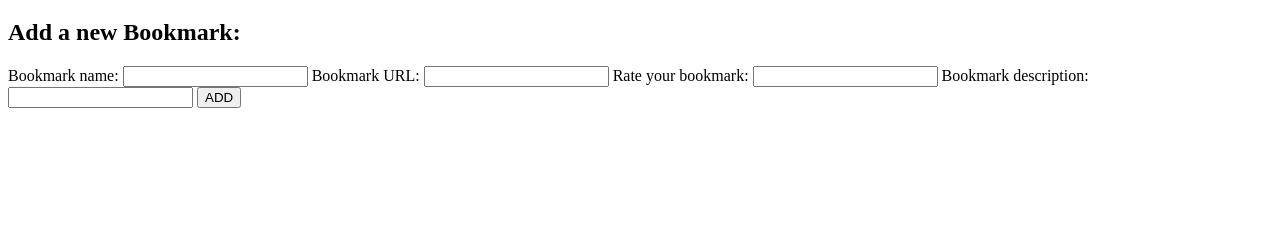
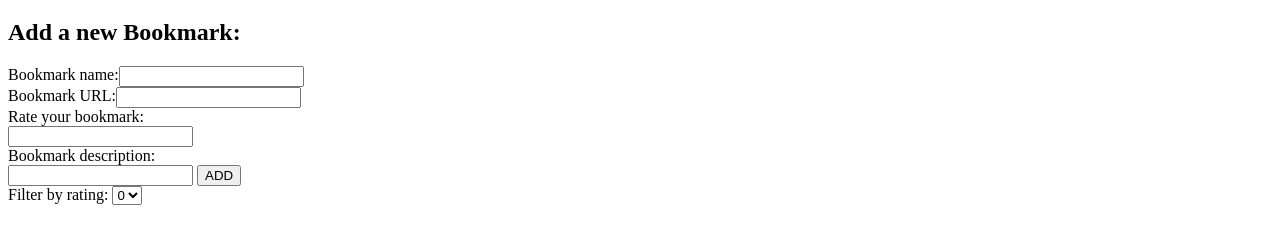
Before and after one commit to thinkful-ei20/cam-bookmark-app, a plain HTML site: page index.html in a window 1280 px wide. Shown: the part 61-304 px from the top of the page. Drawn offline with nearby package versions, Linux system fonts and the light colour scheme; files that its build step writes are made by us from their sources.

Commit message:
Added filter rating option to html, added ajax calls to api.js

```diff
--- a/css/main.css
+++ b/css/main.css
@@ -0,0 +1,11 @@
+* {
+  box-sizing: border-box;
+}
+
+.add-bookmark-form {
+  width: 25%;
+}
+
+.add-bookmark-form label {
+  float: left;
+}
--- a/index.html
+++ b/index.html
@@ -5,7 +5,7 @@
   <meta name="viewport" content="width=device-width, initial-scale=1.0">
   <meta http-equiv="X-UA-Compatible" content="ie=edge">
   <meta name="author" content="CSPrier">
-  <link rel="stylesheet" href="styles/main.css">
+  <link rel="stylesheet" href="css/main.css">
   <title>BOOKMARK MANAGER | WELOME</title>
 </head>
 <body>
@@ -19,16 +19,26 @@
       <form class="add-bookmark-form">
         <h2>Add a new Bookmark:</h2>
         <label for="bookmark-name">Bookmark name:</label>
-        <input type="text" id="bookmark-name">
+        <input type="text" id="bookmark-title" required>
         <label for="bookmark-url">Bookmark URL:</label>
-        <input type="text" id="bookmark-url">
+        <input type="text" id="bookmark-url" required>
         <label for="bookmark-rating">Rate your bookmark:</label>
-        <input type="text" id="rating">
+        <input type="number" id="rating">
         <label for="bookmark-description">Bookmark description:</label>
         <input type="text" id="description">
         <input type="submit" value="ADD">
       </form>
 
+      <label for="rating-filter">Filter by rating:
+      <select class="rating-filter">
+        <option value="0">0</option>
+        <option value="1">1</option>
+        <option value="2">2</option>
+        <option value="3">3</option>
+        <option value="4">4</option>
+        <option value="5">5</option>
+      </select>
+      </label>
       <div class="container">
         <ul class="display-bookmarks"></ul>
       </div>
```
Also changed, not shown: scripts/api.js (+31 -6 lines).
